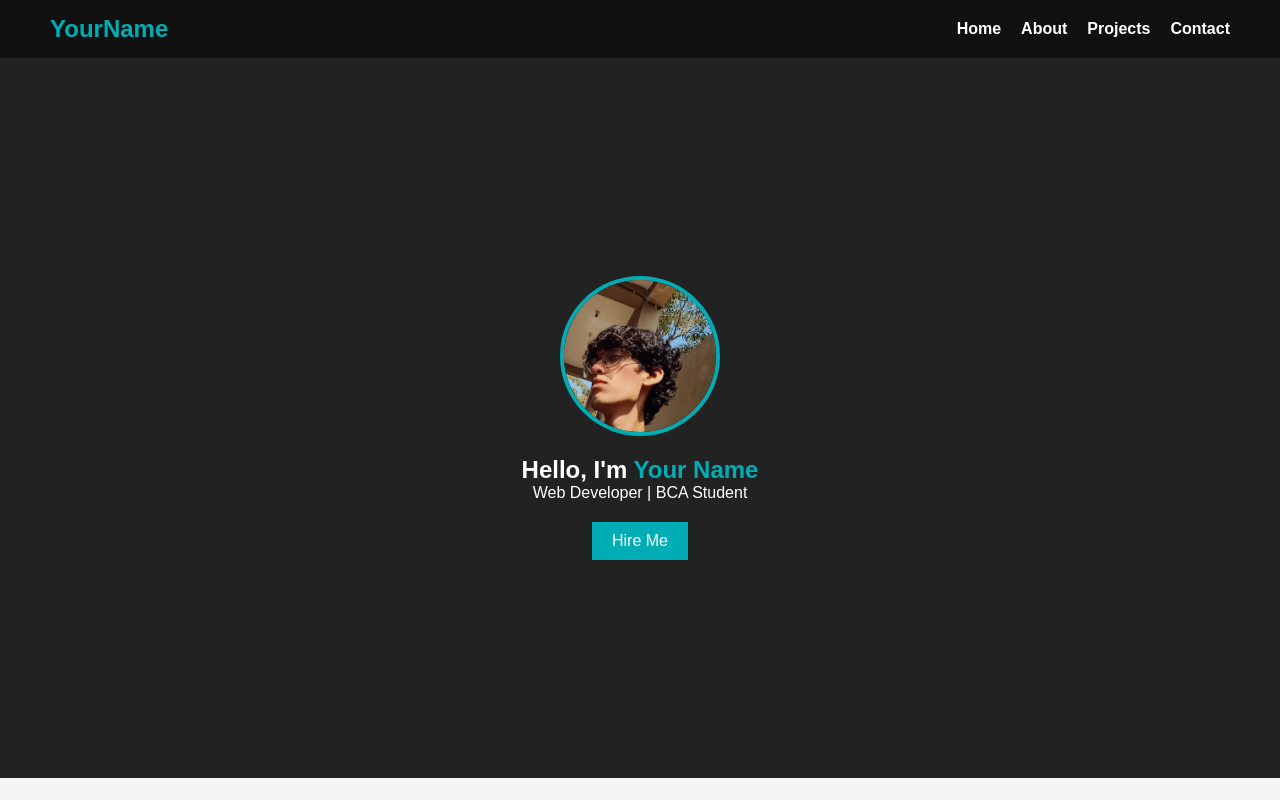
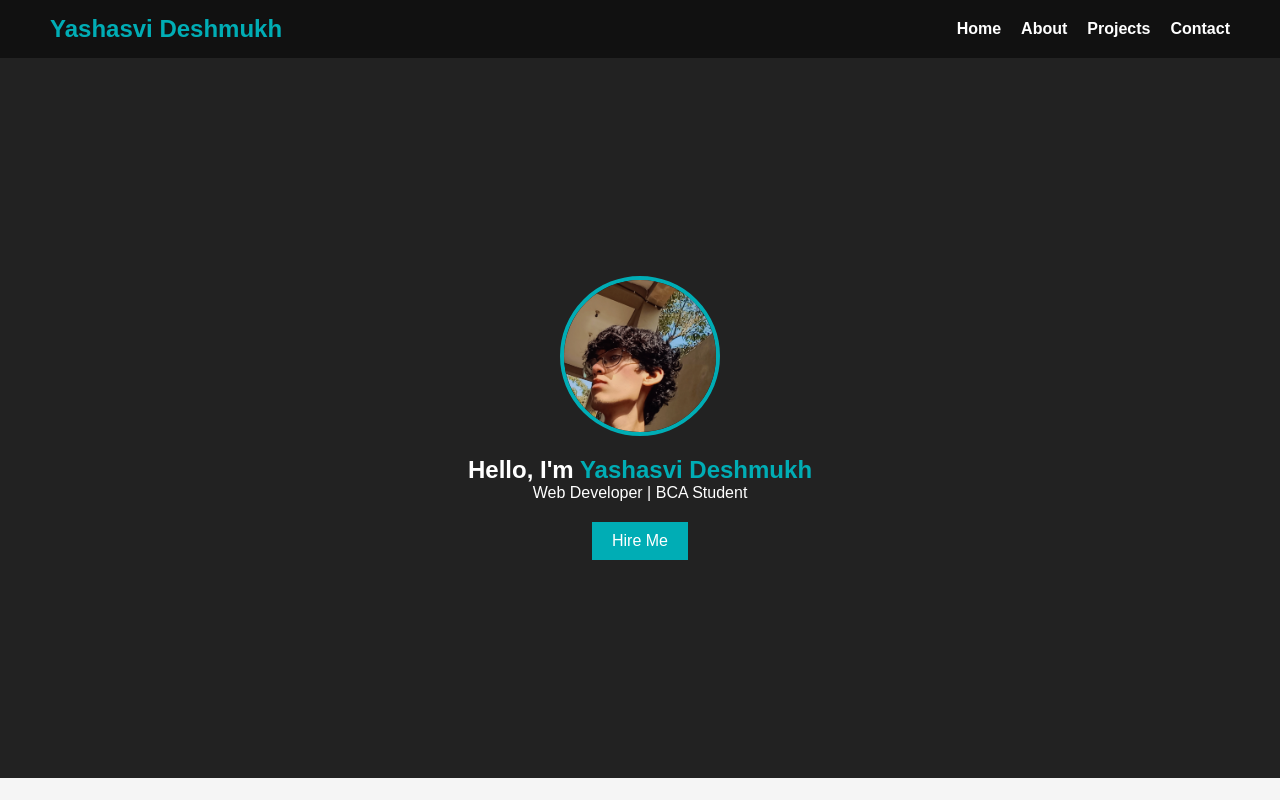
Before and after one commit to yashasvidesh03-cmd/Project-1, a plain HTML site: page index.html in a window 1280 px wide. Shown: the top 800 px of the page. Drawn offline with Linux system fonts and the light colour scheme.

Commit message:
Update portfolio name to Yashasvi Deshmukh

```diff
--- a/index.html
+++ b/index.html
@@ -3,14 +3,14 @@
 <head>
   <meta charset="UTF-8" />
   <meta name="viewport" content="width=device-width, initial-scale=1.0" />
-  <title>Your Name | Portfolio</title>
+  <title>Yashasvi Deshmukh| Portfolio</title>
   <link rel="stylesheet" href="style.css" />
 </head>
 <body>
 
   <!-- Navbar -->
   <nav>
-    <h2 class="logo">YourName</h2>
+    <h2 class="logo">Yashasvi Deshmukh</h2>
     <ul>
       <li><a href="#home">Home</a></li>
       <li><a href="#about">About</a></li>
@@ -22,7 +22,7 @@
   <!-- Home Section -->
   <section id="home" class="home">
   <img src="Snapchat-2098774222.jpg" alt="My Photo" class="profile-img">
-  <h1>Hello, I'm <span>Your Name</span></h1>
+  <h1>Hello, I'm <span>Yashasvi Deshmukh</span></h1>
   <p>Web Developer | BCA Student</p>
   <button onclick="scrollToContact()">Hire Me</button>
   </section>
```
